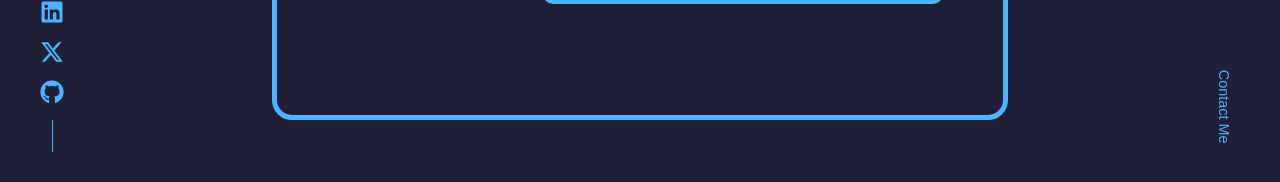
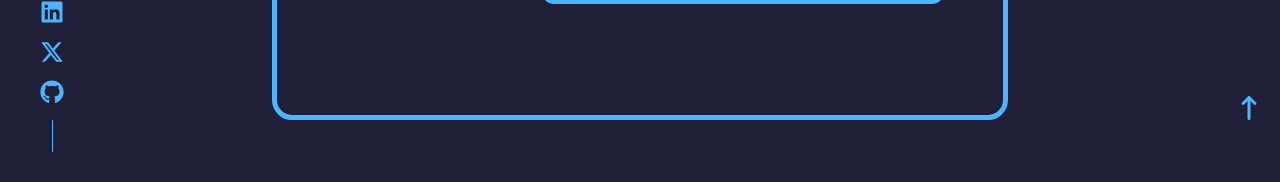
Before and after one commit to Kennyt3/React-portfolio, a Next.js app: page / in a window 1280 px wide. Shown: the part 3800-3982 px from the top of the page. Built offline with nearby package versions, Linux system fonts and the light colour scheme.

Commit message:
arrow up

```diff
--- a/app/globals.css
+++ b/app/globals.css
@@ -367,9 +367,19 @@ textarea::placeholder {
   font-weight: 300;
   font-size: 0.9rem;
 }
+.scrollarrow {
+  position: absolute;
+  right: -1.3rem;
+  bottom: 5rem;
+  font-weight: 200;
+  font-size: 1.5rem;
+}
 @media screen and (max-width: 1200px) {
   .social__links,
   .scroll {
+    display: none;
+  }
+  .scrollarrow {
     display: none;
   }
 }
--- a/components/contact.js
+++ b/components/contact.js
@@ -4,6 +4,7 @@ import { FaLinkedin, FaXTwitter, FaWhatsapp } from 'react-icons/fa6'
 import { FaGithub } from 'react-icons/fa'
 import { useState, useRef } from 'react'
 import emailjs from '@emailjs/browser'
+import { FaArrowUpLong } from 'react-icons/fa6'
 
 const Contact = (page) => {
   const [name, setName] = useState('')
@@ -151,8 +152,8 @@ const Contact = (page) => {
               <FaGithub style={{ color: '#4db5ff', fontSize: '1.5em' }} />
             </a>
           </div>
-          <a href='#contact' class='scroll'>
-            Contact Me
+          <a href='#' class='scrollarrow'>
+            <FaArrowUpLong />
           </a>
         </div>
       </section>
```
